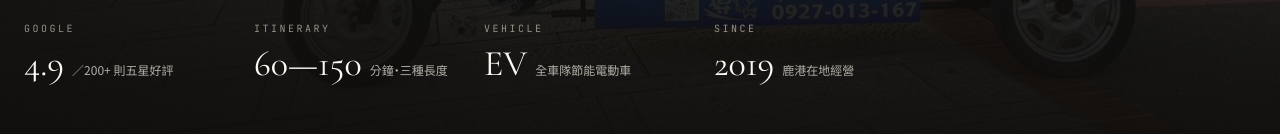
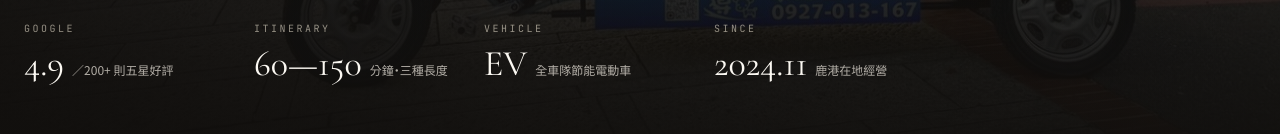
Before and after one commit to Leonchan001/gtourlk-website, a React (Vite) app: page / in a window 1280 px wide. Shown: the part 620-754 px from the top of the page. Built offline with nearby package versions, Linux system fonts and the light colour scheme.

Commit message:
Fix SINCE stat in Hero to 2024.11

```diff
--- a/src/components/Hero.jsx
+++ b/src/components/Hero.jsx
@@ -65,7 +65,7 @@ export default function Hero() {
           <Fact eyebrow="Google" big="4.9" small="／200+ 則五星好評" />
           <Fact eyebrow="Itinerary" big="60—150" small="分鐘・三種長度" />
           <Fact eyebrow="Vehicle" big="EV" small="全車隊節能電動車" />
-          <Fact eyebrow="Since" big="2019" small="鹿港在地經營" />
+          <Fact eyebrow="Since" big="2024.11" small="鹿港在地經營" />
         </div>
       </div>
 
```
